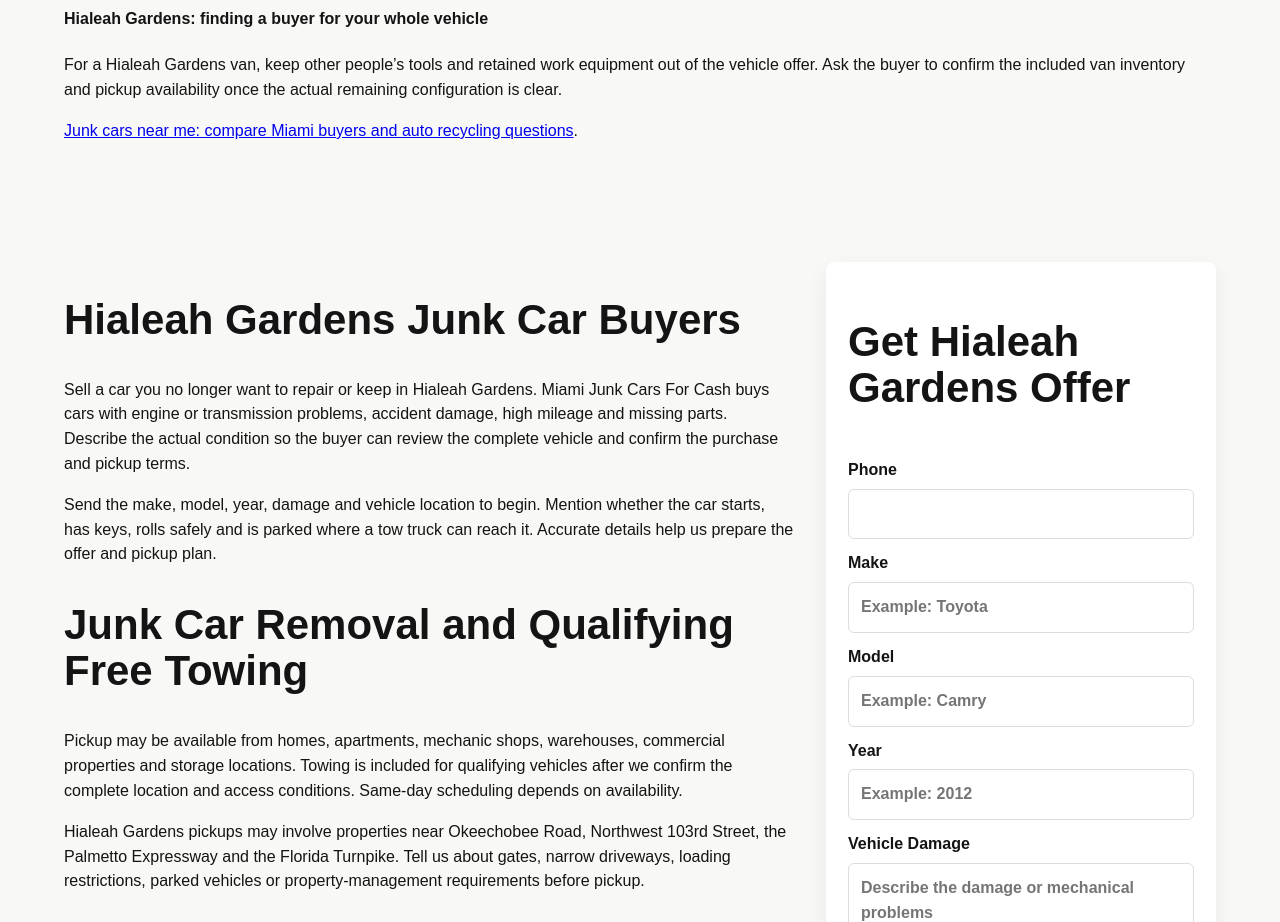
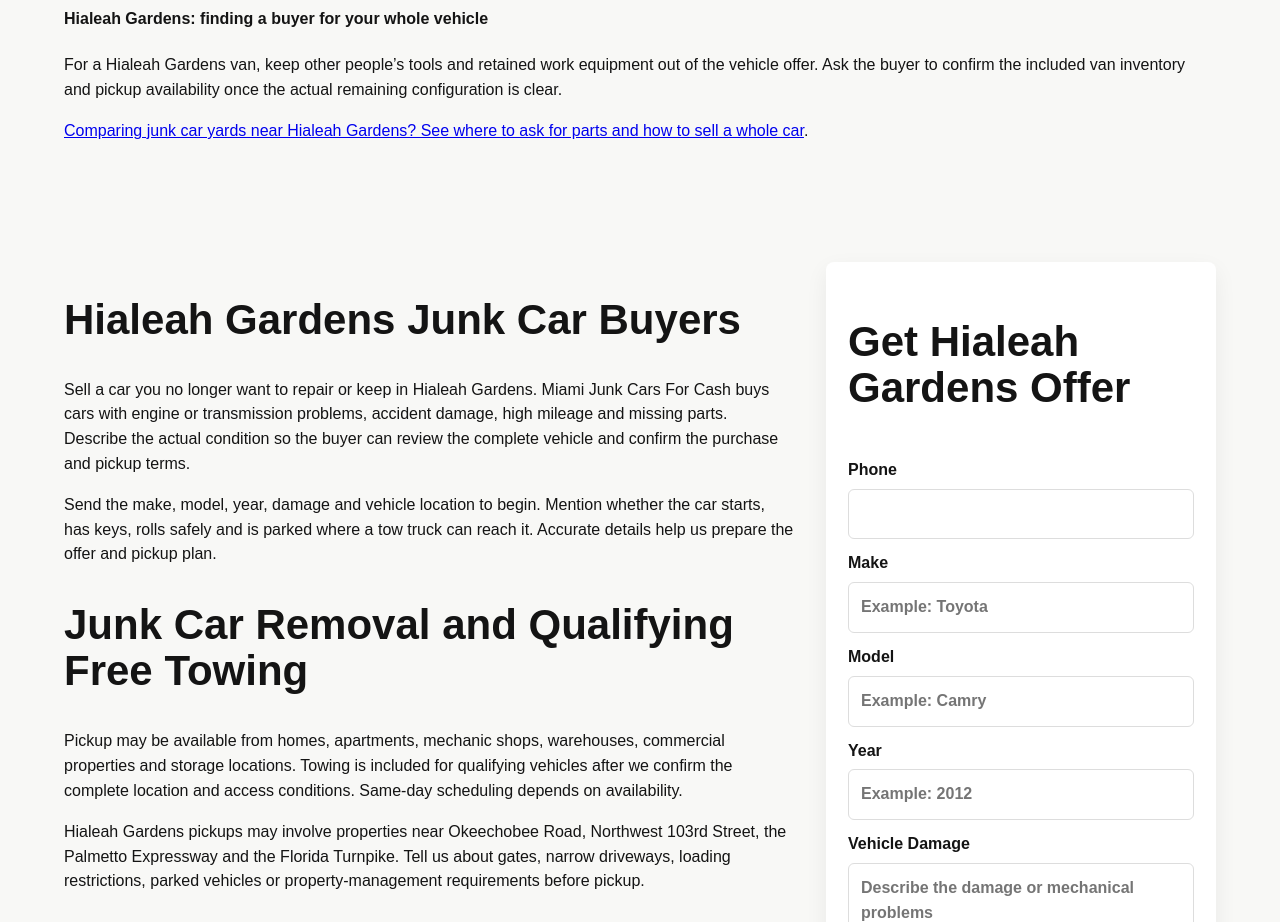
Before and after one commit to cashjunkcarsmiami-design/miami-junk-cars-for-cash-site, a plain HTML site: page junk-cars-hialeah-gardens.html in a window 1280 px wide. Shown: the part 1840-2762 px from the top of the page. Drawn offline with Linux system fonts and the light colour scheme.

Commit message:
Connect junk-cars-hialeah-gardens to the Miami junk car yard guide

```diff
--- a/junk-cars-hialeah-gardens.html
+++ b/junk-cars-hialeah-gardens.html
@@ -40,7 +40,7 @@
 <p>Comparing junk car recycling options in Hialeah Gardens? Miami Junk Cars For Cash buys unwanted and non-running vehicles and arranges collection as part of an accepted sale. Share the year, make, model, title status and missing parts to request an offer.</p>
 <p>Auto recycling may recover reusable parts and scrap metal, while a repairable vehicle may follow a different route. Before choosing a buyer for car recycling or auto salvage, ask how the vehicle will be handled and confirm the purchase amount, paperwork and towing arrangements.</p>
 <h3>Before vehicle collection in Hialeah Gardens</h3><p>Empty tools, cargo and business equipment from a work van before handoff, and clarify which vehicle components are included in the accepted offer. Report leaks before pickup and leave fluid removal and dismantling to equipped professionals.</p>
-<p>Call <a href="tel:+13053164221">305-316-4221</a> or <a href="#quote">request a cash offer</a> to discuss your vehicle. Read about <a href="/#vehicle-recycling">car recycling in Miami</a> and compare the details before accepting an offer.</p><div id="recycling-guide-20261031"><h3>Do not include other people’s tools in a recycling load</h3><p>Before a Hialeah Gardens van is sold, have tool owners identify and retrieve their property. Loose tools are separate from vehicle components being evaluated for auto salvage. Describe any installed shelving you plan to retain and get the offer reviewed if removal changes the van. Confirm collection of the actual remaining inventory.</p><p><a href="/junk-car-recycling-parts-reuse-scrap-metal-miami">Junk Car Recycling in Miami: Parts Reuse and Scrap Metal</a> · <a href="/borrowed-tools-van-sale-hialeah-gardens#recycling-guide-20261031">Read the Hialeah Gardens seller checklist</a></p></div><div id="near-me-update-20261101"><h4>Hialeah Gardens: finding a buyer for your whole vehicle</h4><p>For a Hialeah Gardens van, keep other people’s tools and retained work equipment out of the vehicle offer. Ask the buyer to confirm the included van inventory and pickup availability once the actual remaining configuration is clear.</p><p><a href="/junk-cars-near-me-auto-recycling-miami">Junk cars near me: compare Miami buyers and auto recycling questions</a>.</p></div></section>
+<p>Call <a href="tel:+13053164221">305-316-4221</a> or <a href="#quote">request a cash offer</a> to discuss your vehicle. Read about <a href="/#vehicle-recycling">car recycling in Miami</a> and compare the details before accepting an offer.</p><div id="recycling-guide-20261031"><h3>Do not include other people’s tools in a recycling load</h3><p>Before a Hialeah Gardens van is sold, have tool owners identify and retrieve their property. Loose tools are separate from vehicle components being evaluated for auto salvage. Describe any installed shelving you plan to retain and get the offer reviewed if removal changes the van. Confirm collection of the actual remaining inventory.</p><p><a href="/junk-car-recycling-parts-reuse-scrap-metal-miami">Junk Car Recycling in Miami: Parts Reuse and Scrap Metal</a> · <a href="/borrowed-tools-van-sale-hialeah-gardens#recycling-guide-20261031">Read the Hialeah Gardens seller checklist</a></p></div><div id="near-me-update-20261101"><h4>Hialeah Gardens: finding a buyer for your whole vehicle</h4><p>For a Hialeah Gardens van, keep other people’s tools and retained work equipment out of the vehicle offer. Ask the buyer to confirm the included van inventory and pickup availability once the actual remaining configuration is clear.</p><p><a href="/junk-cars-near-me-auto-recycling-miami#junk-car-yards">Comparing junk car yards near Hialeah Gardens? See where to ask for parts and how to sell a whole car</a>.</p></div></section>
 <section class="content">
       <div>
         <h2>Hialeah Gardens Junk Car Buyers</h2>
```
